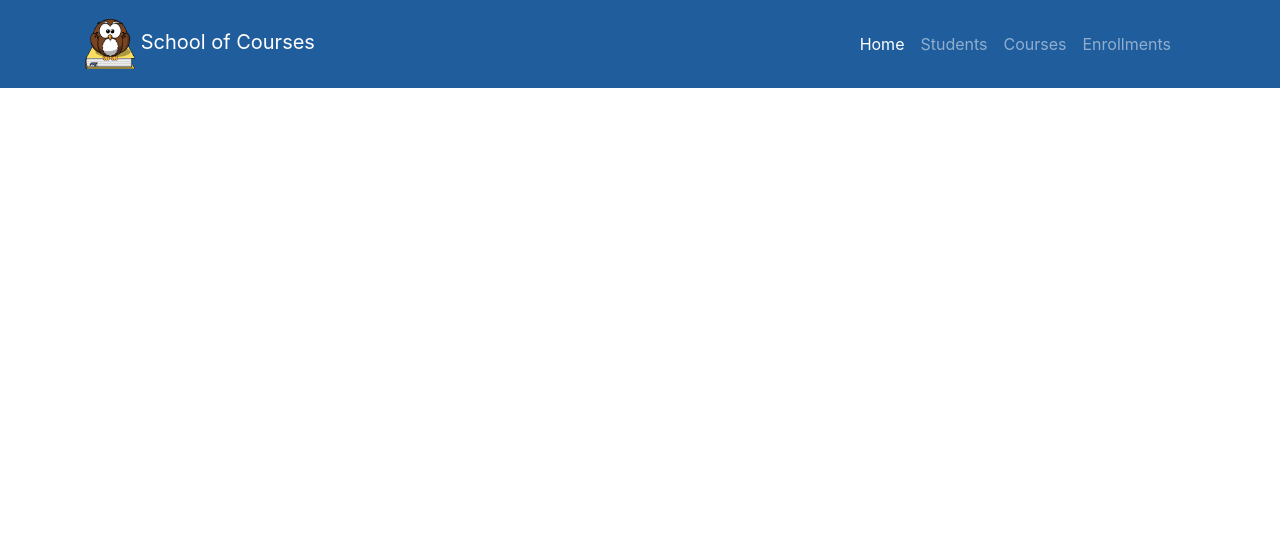
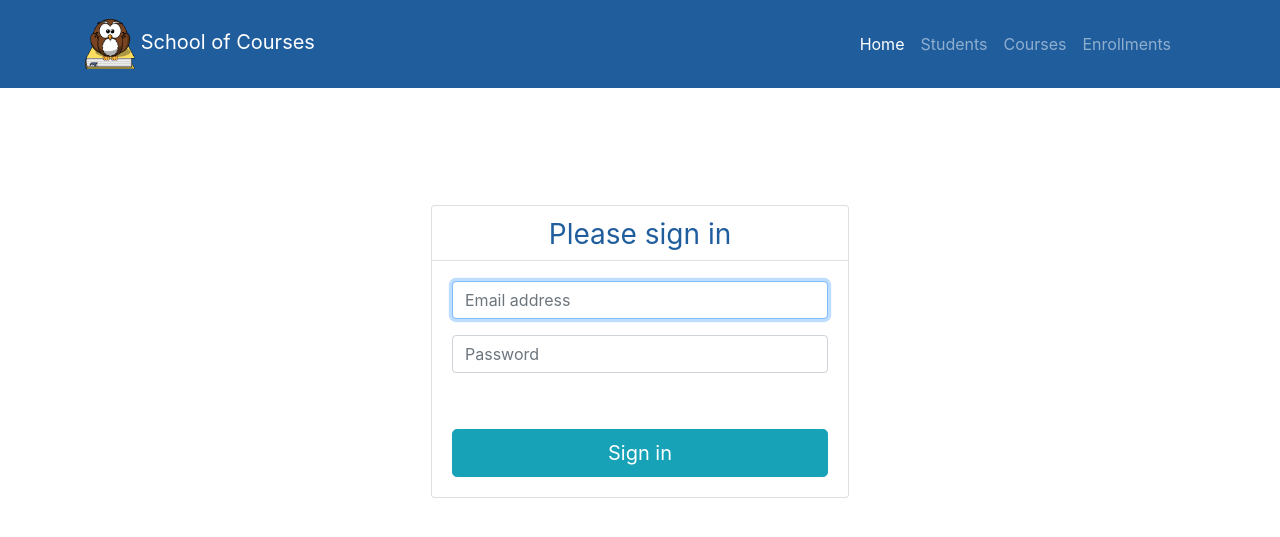
Before and after one commit to alexandrepalmag/Courses-Website-with-php, a PHP site: page / in a window 1280 px wide. Shown: the top 537 px of the page. Run offline with PHP 8.4, Linux system fonts and the light colour scheme; data that the repository does not hold is empty; some libraries are stand-ins or nearby versions.

Commit message:
creating login screen layout

```diff
--- a/footer.php
+++ b/footer.php
@@ -3,7 +3,6 @@
 <script src="lib/jquery/jquery.min.js"></script>
 <script src="lib/bootstrap/js/bootstrap.min.js"></script>
 <script src="//cdn.datatables.net/1.10.21/js/jquery.dataTables.min.js"></script>
-<script src="https://cdn.datatables.net/1.10.21/css/dataTables.bootstrap4.min.css"></script>
 
 <script>
 $(document).ready( function () {
--- a/register_student.php
+++ b/register_student.php
@@ -9,4 +9,4 @@ $query = "INSERT INTO STUDENTS (name_student, date_birth) VALUES ('$name_student
 
 mysqli_query($conn, $query);
 
-header('location:index.php?page=newStudent');
+header('location:index.php?page=students');
--- a/views/home.php
+++ b/views/home.php
@@ -1 +1,21 @@
-<?php
+<div class="container" style="width: 28rem;margin-top: 8%;">
+    <div class="card">
+        <div class="card-header" style="text-align: center;background: #ffffff;color:rgba(0, 71, 144, 0.88);height: 3.4rem;">
+            <h3 class="h3 mb-3 font-weight-normal">Please sign in</h3>
+        </div>
+        <div class="card-body">
+            <form>
+                <div class="form-group">
+                    <input type="email" id="inputEmail" class="form-control" placeholder="Email address" required autofocus>
+                </div>
+                <div class="form-group">
+                    <input type="password" id="inputPassword" class="form-control" placeholder="Password" required>
+                </div>
+                <div class="checkbox mb-3">
+                    <br>
+                </div>
+                <button class="btn btn-lg btn-info btn-block" type="submit">Sign in</button>
+            </form>
+        </div>
+    </div>
+</div>
--- a/views/students.php
+++ b/views/students.php
@@ -5,7 +5,7 @@
     </a>
 </div>
 <br>
-<table class="table table-striped table-bordered" id="table-student">
+<table class="table table-striped table-bordered table-hover" id="table-student">
         <thead>
             <tr>
                 <th scope="col">Student Name</th>
```
Also changed, not shown: css/style.css (line endings or trailing spaces).
